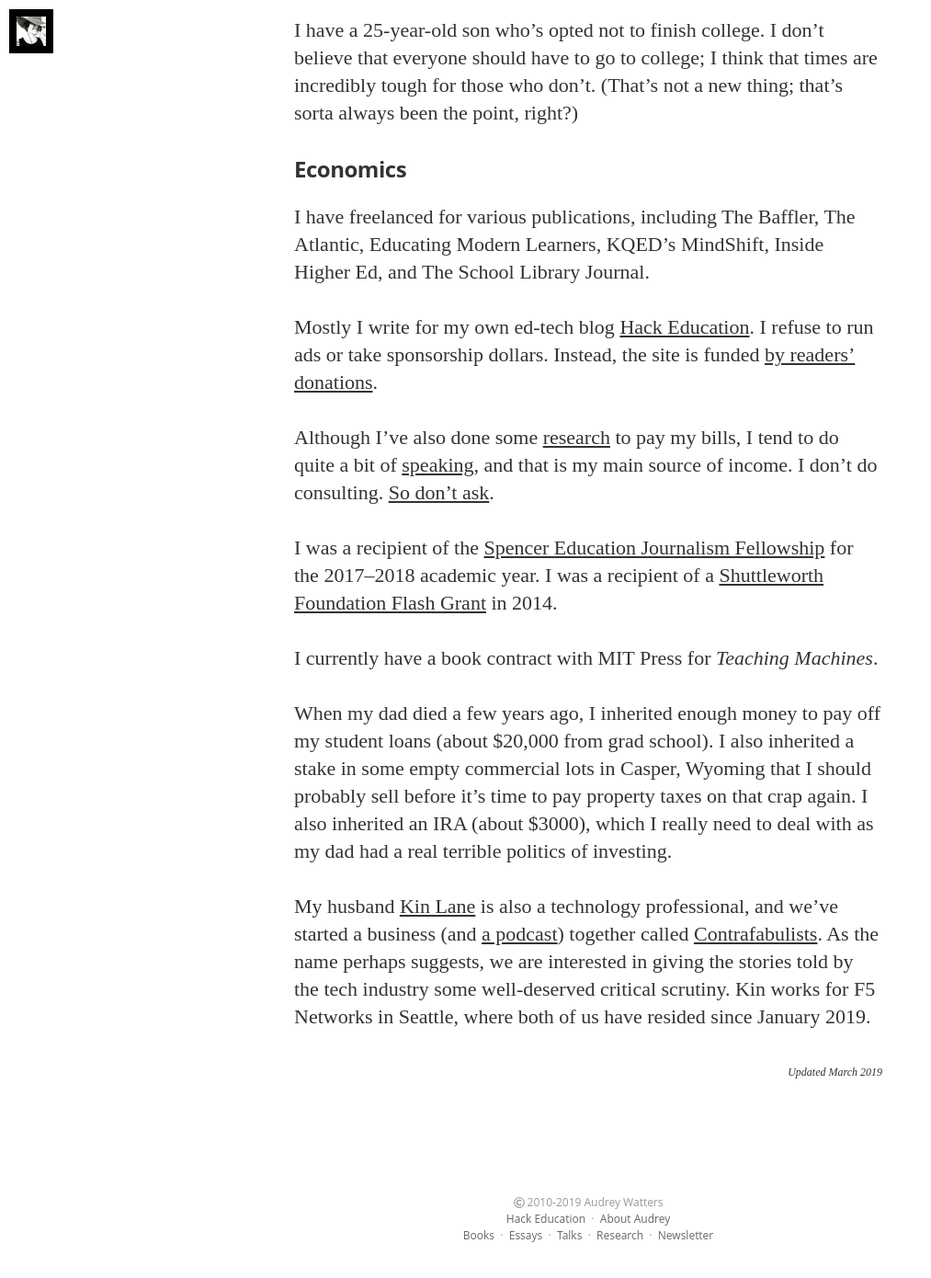
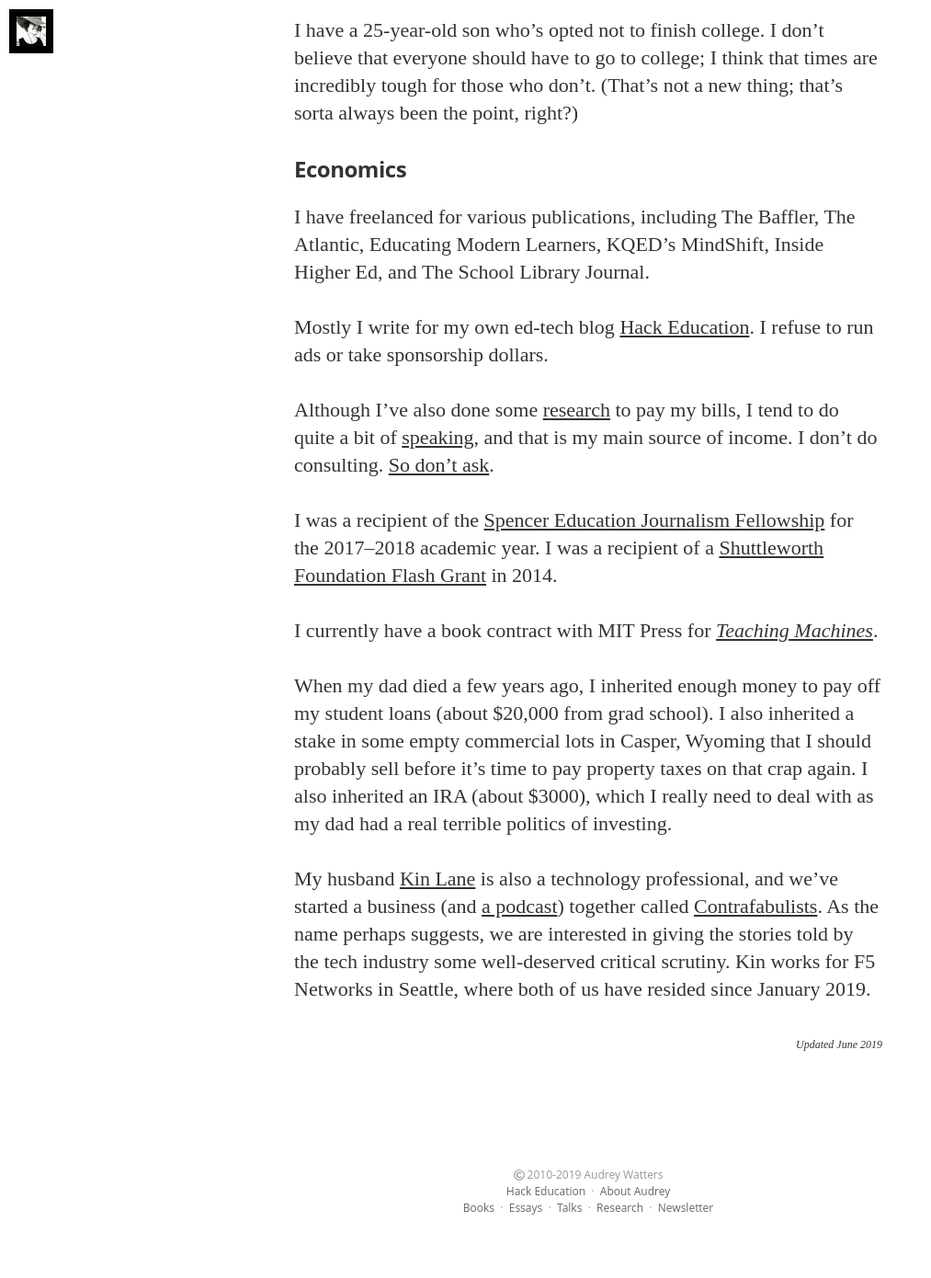
Before and after one commit to audreywatters/disclosures, a Jekyll site: the page built from index.html, in a window 1280 px wide and 1400 px high, scrolled down 2044 px. Shown: the top 1390 px of the window at 92% size, without its empty margins (0-1013 px from the left). Built offline with Jekyll 4.4.1, drawn with Linux system fonts in a browser that asks for light colours; nearby versions of some CDN libraries; some web fonts are replaced.

Commit message:
update index

```diff
--- a/index.html
+++ b/index.html
@@ -24,16 +24,16 @@
 <br />
 <p>I have freelanced for various publications, including The Baffler, The Atlantic, Educating Modern Learners, KQED&#8217;s MindShift, Inside Higher Ed, and The School Library Journal.</p>
 
-<p>Mostly I write for my own ed-tech blog <a href="http://hackeducation.com">Hack Education</a>. I refuse to run ads or take sponsorship dollars. Instead, the site is funded <a href="http://www.hackeducation.com/support/">by readers&#8217; donations</a>.</p>
+<p>Mostly I write for my own ed-tech blog <a href="http://hackeducation.com">Hack Education</a>. I refuse to run ads or take sponsorship dollars.</p>
 
-<p>Although I&#8217;ve also done some <a href="http://research.hackeducation.com">research</a> to pay my bills, I tend to do quite a bit of <a href="http://speaking.hackeducation.com">speaking</a>, and that is my main source of income. I don&#8217;t do consulting. <a href="http://audreywatters.com/faq/">So don&#8217;t ask</a>.</p>
+<p>Although I&#8217;ve also done some <a href="http://research.hackeducation.com">research</a> to pay my bills, I tend to do quite a bit of <a href="http://speaking.audreywatters.com">speaking</a>, and that is my main source of income. I don&#8217;t do consulting. <a href="http://faq.audreywatters.com/">So don&#8217;t ask</a>.</p>
 
 <p>I was a recipient of the <a href="https://journalism.columbia.edu/spencer-education-fellowship">Spencer Education Journalism Fellowship</a> for the 2017&#8211;2018 academic year. I was a recipient of a <a href="https://www.shuttleworthfoundation.org/fellows/flash-grants/">Shuttleworth Foundation Flash Grant</a> in 2014.</p>
 
-<p>I currently have a book contract with MIT Press for <em>Teaching Machines</em>.</p>
+<p>I currently have a book contract with MIT Press for <em><a href="http://teachingmachin.es">Teaching Machines</a></em>.</p>
 
 <p>When my dad died a few years ago, I inherited enough money to pay off my student loans (about $20,000 from grad school). I also inherited a stake in some empty commercial lots in Casper, Wyoming that I should probably sell before it&#8217;s time to pay property taxes on that crap again. I also inherited an IRA (about $3000), which I really need to deal with as my dad had a real terrible politics of investing.</p>
 
 <p>My husband <a href="http://kinlane.com">Kin Lane</a> is also a technology professional, and we&#8217;ve started a business (and <a href="http://podcast.contrafabulists.com">a podcast</a>) together called <a href="http://contrafabulists.com">Contrafabulists</a>. As the name perhaps suggests, we are interested in giving the stories told by the tech industry some well-deserved critical scrutiny. Kin works for F5 Networks in Seattle, where both of us have resided since January 2019.</p>
 
-<p style="text-align: right; font-size:12px"><em>Updated March 2019</em></p>
+<p style="text-align: right; font-size:12px"><em>Updated June 2019</em></p>
```
